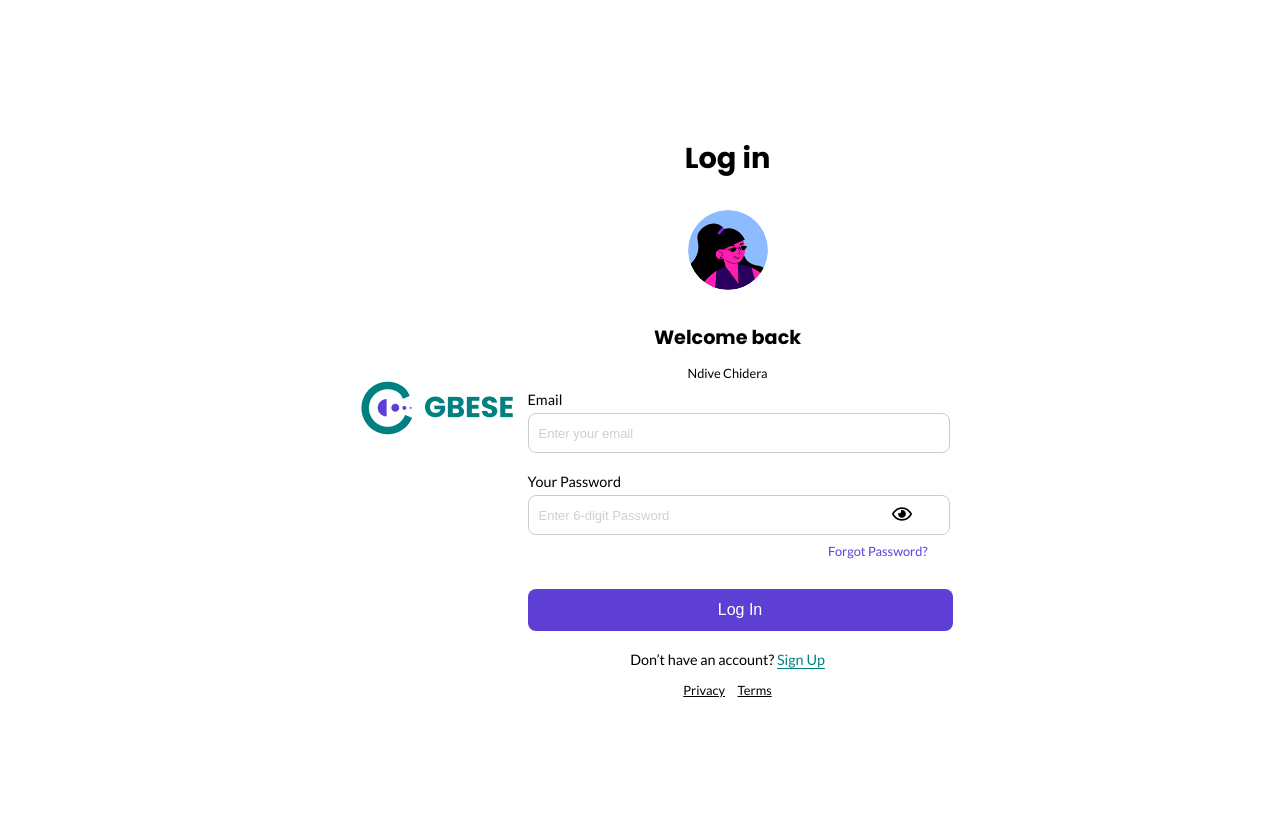
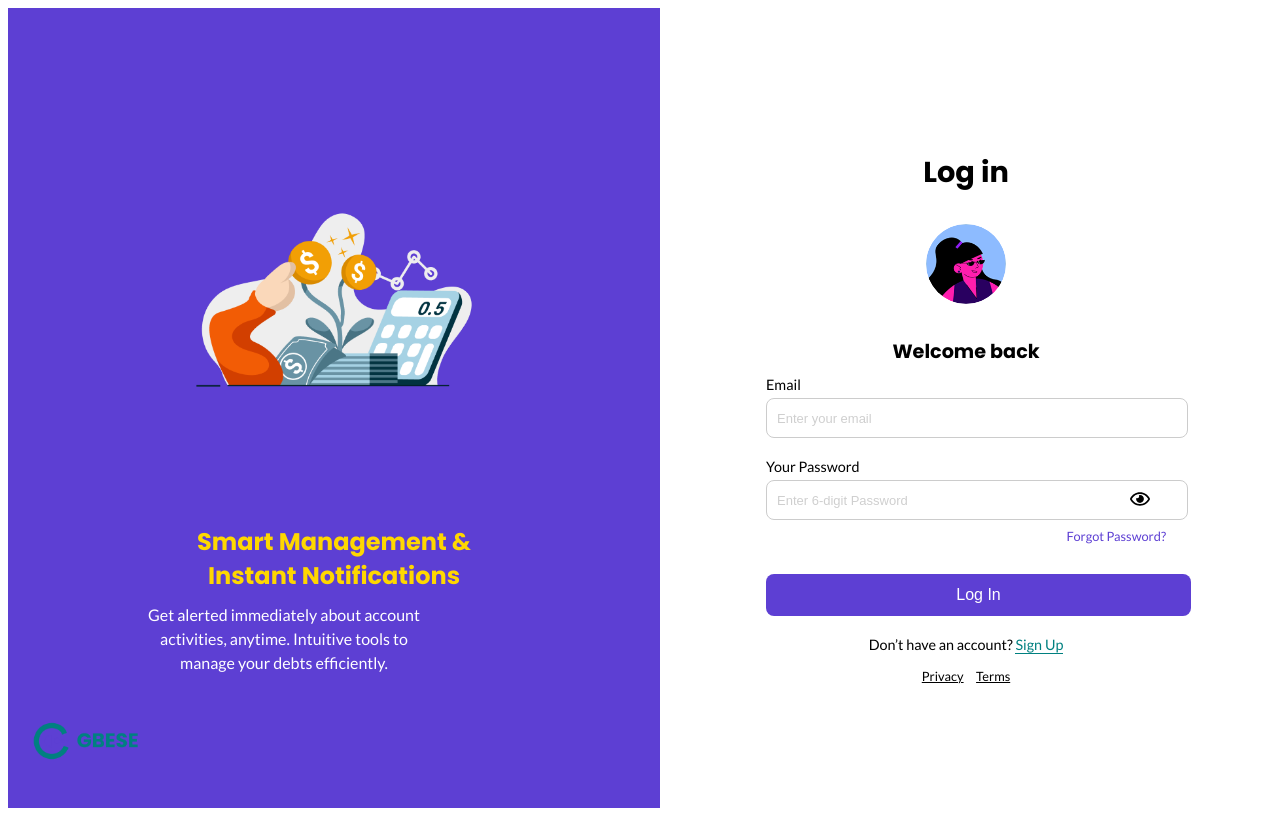
Before and after one commit to Danieljosh-uduma/Gbese, a React (Vite) app: page /login in a window 1280 px wide. Built offline with nearby package versions, Linux system fonts and the light colour scheme.

Commit message:
login-page

```diff
--- a/src/pages/Login/LoginPage.css
+++ b/src/pages/Login/LoginPage.css
@@ -1,15 +1,74 @@
+.login-wrapper {
+  display: flex;
+  height: 100vh;
+}
+
+/* Left Purple Side */
+.login-container {
+  display: flex;
+  min-height: 100vh;
+}
+
+.login-left {
+  width: 50%;
+  background-color: #5D3FD3; /* Purple background */
+  display: flex;
+  flex-direction: column;
+  justify-content: center; /* Center vertically */
+  align-items: center;     /* Center horizontally */
+  position: relative;
+  padding: 40px 20px;
+  text-align: center;
+}
+
+.left-content {
+  display: flex;
+  flex-direction: column;
+  align-items: center;
+  justify-content: center;
+}
+
+.left-content img {
+  width: 100%;
+  max-width: 350px;
+  margin-bottom: 20px;
+}
+
+.left-content h2 {
+  font-size: 24px;
+  font-weight: bold;
+  color: #FFD700; /* Yellow color for part of the text */
+  margin-bottom: 10px;
+}
+
+.left-content p {
+  font-size: 16px;
+  color: white;
+  max-width: 300px;
+}
+
+/* Gbese logo at bottom left */
+.left-logo {
+  position: absolute;
+  bottom: 20px;
+  left: 20px;
+}
+
+.left-logo img {
+ width:120px;
+}
 .login-container {
     display: flex;
     justify-content: center;
     align-items: center;
-    height: 100vh;
+    width: 50%;
     background-color: #ffffff;
   }
 
   .login-card {
+    width: 100%;
     text-align: center;
     max-width: 400px;
-    width: 90%;
   }
 
 
--- a/src/pages/Login/LoginPage.tsx
+++ b/src/pages/Login/LoginPage.tsx
@@ -13,22 +13,37 @@ const LoginPage: React.FC = () => {
 
   const handleLogin = () => {
     console.log(`Email: ${email}, Password: ${password}`);
-
   };
 
   return (
+    <div className="login-wrapper">
+      {/* Left Side */}
+      <div className="login-left">
+        <div className="left-content">
+          <img src="/src/components/icons/Intrest on loan.png" alt="" className="illustration" />
+
+          <div className="left-text">
+            <h2>Smart Management &<br/>Instant Notifications</h2>
+            <p>Get alerted immediately about account activities, anytime. Intuitive tools to manage your debts efficiently.</p>
+          </div>
+
+          <div className="left-logo">
+            <img src="/src/components/icons/Logo.png" alt="Gbese Logo" />
+          </div>
+        </div>
+      </div>
+
+      {/* Right Side */}
       <div className="login-container">
-        <img src="/src/components/icons/Logo.png" alt="" className="logo" />
         <div className="login-card">
-
           <h1>Log in</h1>
 
           <div className="avatar">
-          <img src="/src/components/icons/lady-1.png" alt="" />
+            <img src="/src/components/icons/lady-1.png" alt="User Avatar" />
           </div>
 
           <h2>Welcome back</h2>
-        <p className="user-name">Ndive Chidera</p>
+          {/* Remove hard-coded username if not needed */}
 
           <div className="input-group">
             <label>Email</label>
@@ -71,6 +86,7 @@ const LoginPage: React.FC = () => {
           </div>
         </div>
       </div>
+    </div>
   );
 };
 
--- a/src/pages/Login/SignUpPage.css
+++ b/src/pages/Login/SignUpPage.css
@@ -1,7 +1,7 @@
 
 .signup-container {
   display: flex;
-  height: 100vh;
+ min-height: 100vh;
   /* padding: 20px;  */
 }
 
@@ -9,7 +9,6 @@
 .left-panel {
   background-color: #5D3FD3;
   color: white;
-  height: 100vh;
   width: 50%;
   padding: 40px 30px;
   display: flex;
@@ -18,10 +17,12 @@
   justify-content: space-between;
   align-items: center;
   text-align: center;
+  position: relative;
 }
 
 .illustration-wrapper {
   margin-top: 40px;
+  width: 100%;
 }
 
 .illustration {
@@ -32,11 +33,10 @@
 .left-text {
   margin-top: 20px;
   /* padding: 0 20px; */
-  width: 350px;
+  width: 400px;
 }
 
 .left-text h2 {
-  width: 420px;
   font-size: 30px;
   font-weight: bold;
   line-height: 1.4;
@@ -47,24 +47,20 @@
 }
 
 .left-text p {
-  width: 400px;
   font-size: 16px;
   margin-top: 10px;
   line-height: 1.5;
 }
 
 .left-logo img {
-  width: 100px;
-  position: absolute;
-  left: 20px;
+  width: 100px
+}
 
 
-}
 /* Right Form Section */
 .signup-panel {
   background-color: white;
   width: 50%;
-  height: 100vh;
   padding: 40px 30px;
   display: flex;
   flex-direction: column;
@@ -165,7 +161,9 @@
 .login-link {
   color: #008080;
   cursor: pointer;
-  border-bottom: 1px solid #008080;
+}
+.login-link:hover {
+  text-decoration: underline;
 }
 
 .terms-links {
@@ -177,15 +175,6 @@
   cursor: pointer;
   text-decoration: none;
 }
-
-/* Responsive */
-@media (max-width: 768px) {
-  .signup-container {
-    flex-direction: column;
-  }
-
-  .left-panel,
-  .right-panel {
-    width: 100%;
-  }
+.terms-links a:hover {
+  text-decoration: underline;
 }
--- a/src/pages/Login/SignUpPage.tsx
+++ b/src/pages/Login/SignUpPage.tsx
@@ -58,10 +58,10 @@ const SignUpPage: React.FC = () => {
               <option value="+234">+234</option>
               <option value="+1">+1</option>
               <option value="+44">+44</option>
-              <option value="+297">+44</option>
-              <option value="+43">+44</option>
-              <option value="+973">+44</option>
-              <option value="+238">+44</option>
+              <option value="+297">+297</option>
+              <option value="+43">+43</option>
+              <option value="+973">+973</option>
+              <option value="+238">+238</option>
                 <option value="+1">+1</option>
             </select>
             <input
```
Lines whose indentation alone changed are shown as unchanged.
